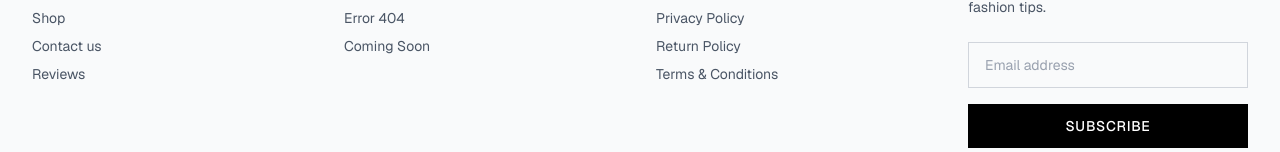
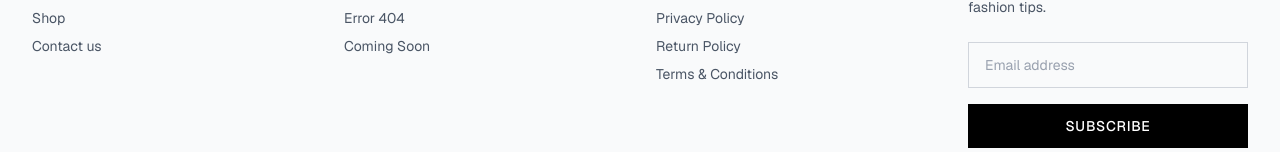
Before and after one commit to rievanaverilllio/MiniGold-app, a Next.js app: page /product/1 in a window 1280 px wide. Shown: the part 1563-1715 px from the top of the page. Built offline with nearby package versions, Linux system fonts and the light colour scheme.

Commit message:
update readme

```diff
--- a/src/components/layout/Footer.tsx
+++ b/src/components/layout/Footer.tsx
@@ -43,11 +43,11 @@ const Footer = () => {
                   Contact us
                 </a>
               </li>
-              <li>
+              {/* <li>
                 <a href="/reviews" className="text-sm text-gray-600 hover:text-gray-900 transition-colors">
                   Reviews
                 </a>
-              </li>
+              </li> */}
             </ul>
           </div>
 
--- a/src/components/layout/Navbar.tsx
+++ b/src/components/layout/Navbar.tsx
@@ -129,7 +129,7 @@ const Navbar = () => {
               >
                 <div className="py-2">
                   <Link href="/blogs" className="block px-4 py-2 text-sm text-gray-700 hover:bg-gray-50">Blogs</Link>
-                  <Link href="/reviews" className="block px-4 py-2 text-sm text-gray-700 hover:bg-gray-50">Reviews</Link>
+                  {/* <Link href="/reviews" className="block px-4 py-2 text-sm text-gray-700 hover:bg-gray-50">Reviews</Link> */}
                   <Link href="/faq" className="block px-4 py-2 text-sm text-gray-700 hover:bg-gray-50">FAQ</Link>
                   <Link href="/changelog" className="block px-4 py-2 text-sm text-gray-700 hover:bg-gray-50">Change Log</Link>
                 </div>
@@ -141,16 +141,18 @@ const Navbar = () => {
           <div className={`hidden md:flex items-center transition-all duration-700 ease-out transform ${
             isScrolled ? 'space-x-3 scale-95' : 'space-x-4 scale-100'
           }`}>
+            {/* search badge */}
             <button className="text-gray-700 hover:text-black transition-all duration-300 transform hover:scale-110 hover:rotate-12">
               <svg className={`transition-all duration-500 ${isScrolled ? 'w-4 h-4' : 'w-5 h-5'}`} fill="none" stroke="currentColor" viewBox="0 0 24 24">
                 <path strokeLinecap="round" strokeLinejoin="round" strokeWidth={2} d="M21 21l-6-6m2-5a7 7 0 11-14 0 7 7 0 0114 0z" />
               </svg>
             </button>
-            <button className="text-gray-700 hover:text-black transition-all duration-300 transform hover:scale-110">
+            {/* user badge */}
+            <a href="/login" className="text-gray-700 hover:text-black transition-all duration-300 transform hover:scale-110">
               <svg className={`transition-all duration-500 ${isScrolled ? 'w-4 h-4' : 'w-5 h-5'}`} fill="none" stroke="currentColor" viewBox="0 0 24 24">
                 <path strokeLinecap="round" strokeLinejoin="round" strokeWidth={2} d="M16 7a4 4 0 11-8 0 4 4 0 018 0zM12 14a7 7 0 00-7 7h14a7 7 0 00-7-7z" />
               </svg>
-            </button>
+            </a>
       <button onClick={() => setIsCartOpen(true)} className="text-gray-700 hover:text-black transition-all duration-300 transform hover:scale-110 relative">
               <svg className={`transition-all duration-500 ${isScrolled ? 'w-4 h-4' : 'w-5 h-5'}`} fill="none" stroke="currentColor" viewBox="0 0 24 24">
                 <path strokeLinecap="round" strokeLinejoin="round" strokeWidth={2} d="M3 3h2l.4 2M7 13h10l4-8H5.4m0 0L7 13m0 0l-2.5 5M7 13l2.5 5m4.5-5v5m4-5v5" />
```
Also changed, not shown: 1 other file (tests, documents, lock files or other folders).
